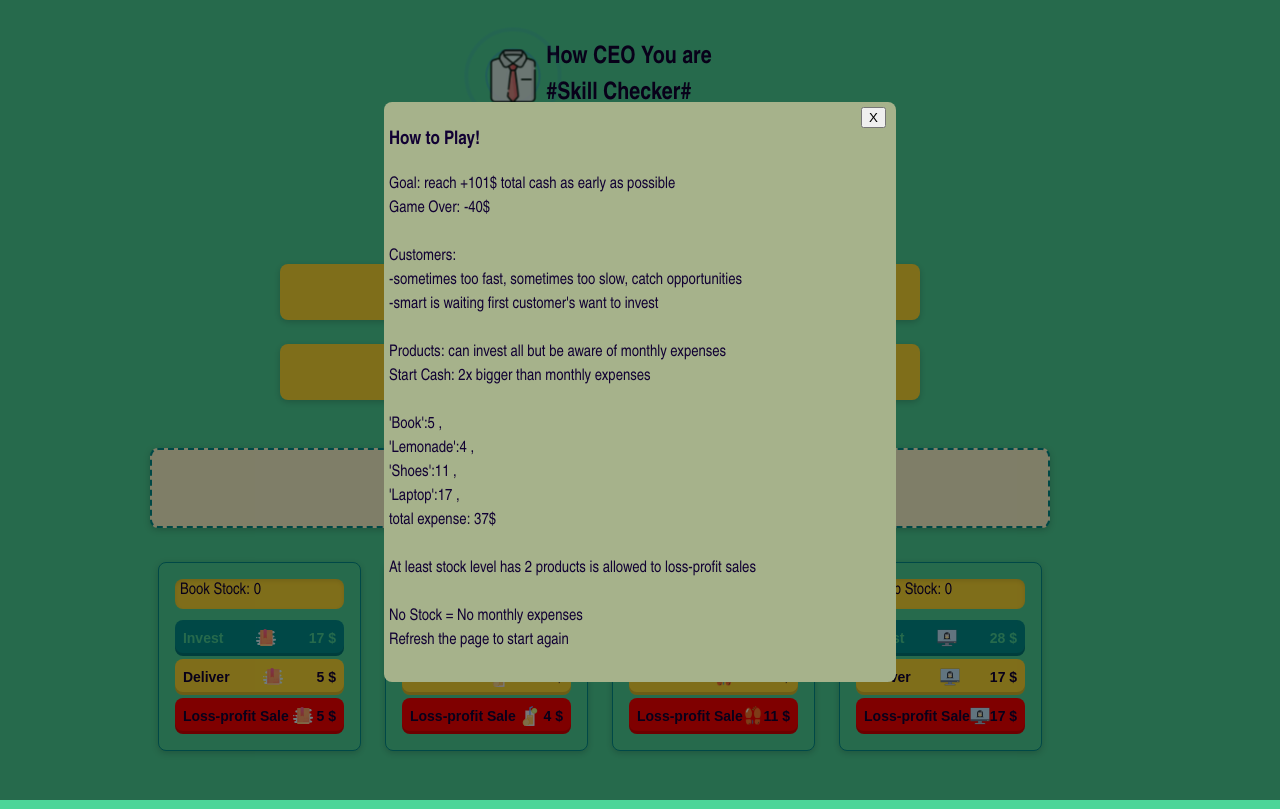
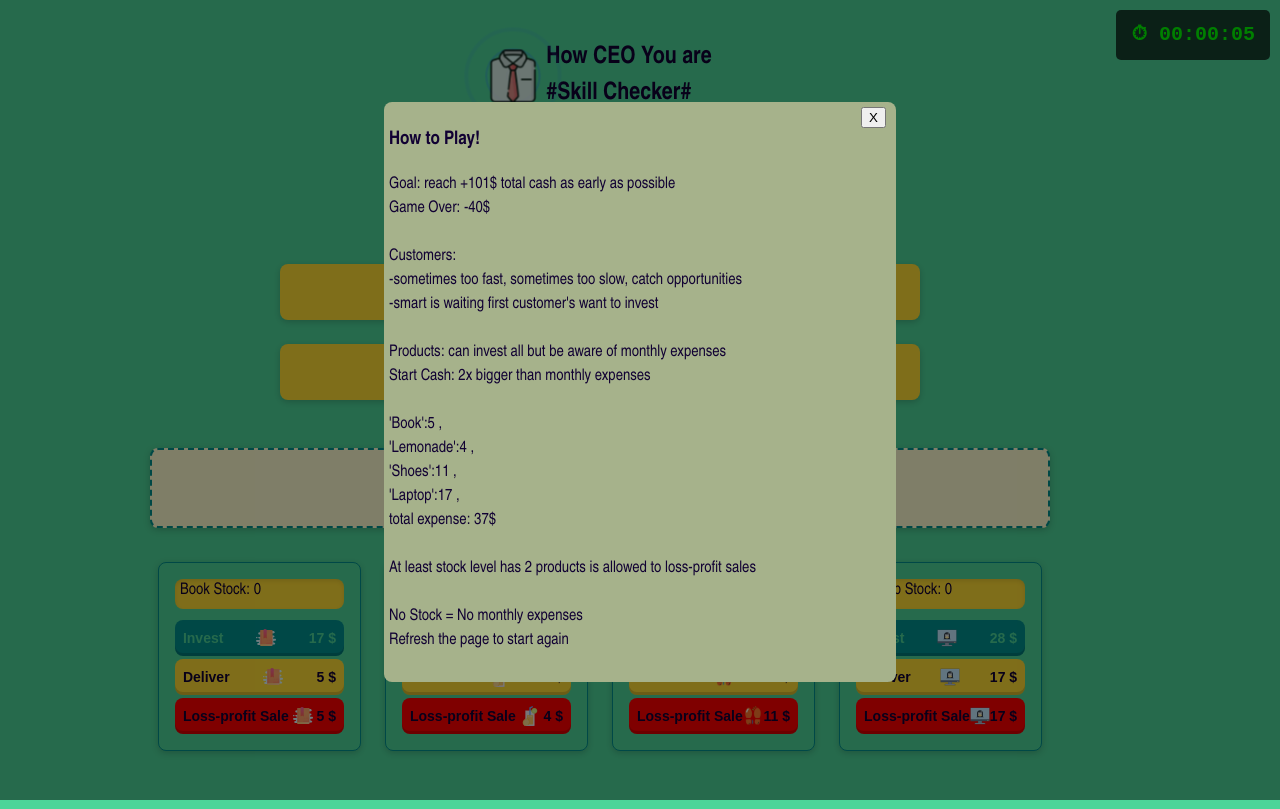
Before and after one commit to Sadullah-TANRIKULU/SB-simulation, a website built with Parcel: page index.html in a window 1280 px wide. Built offline with nearby package versions, Linux system fonts and the light colour scheme.

Commit message:
add timer feature

```diff
--- a/index.html
+++ b/index.html
@@ -13,6 +13,23 @@
   </head>
   <body>
     <main>
+      <div
+        id="timer"
+        style="
+          position: fixed;
+          top: 10px;
+          right: 10px;
+          font-size: 20px;
+          font-weight: bold;
+          background-color: rgba(0, 0, 0, 0.7);
+          color: #00ff00;
+          padding: 10px 15px;
+          border-radius: 5px;
+          font-family: monospace;
+        "
+      >
+        ⏱ 00:00:00
+      </div>
       <h1
         id="h1"
         title="
--- a/script.js
+++ b/script.js
@@ -1,8 +1,25 @@
-import bookImg from 'url:./assets/book.png';
-import lemonadeImg from 'url:./assets/lemonade.png';
-import shoesImg from 'url:./assets/shoes.png';
-import laptopImg from 'url:./assets/linux-laptop.png';
+import bookImg from "url:./assets/book.png";
+import lemonadeImg from "url:./assets/lemonade.png";
+import shoesImg from "url:./assets/shoes.png";
+import laptopImg from "url:./assets/linux-laptop.png";
 
+// Add at the top with other variables
+let gameStartTime = Date.now();
+let timerInterval;
+
+// Add this function to format and display time
+function updateTimer() {
+  const elapsed = Date.now() - gameStartTime;
+
+  const hours = Math.floor(elapsed / (1000 * 60 * 60));
+  const minutes = Math.floor((elapsed % (1000 * 60 * 60)) / (1000 * 60));
+  const seconds = Math.floor((elapsed % (1000 * 60)) / 1000);
+
+  const timerDisplay = document.getElementById("timer");
+  timerDisplay.innerText = `⏱ ${hours.toString().padStart(2, "0")}:${minutes
+    .toString()
+    .padStart(2, "0")}:${seconds.toString().padStart(2, "0")}`;
+}
 
 let totalCash = 74;
 const investAmount = 5;
@@ -150,6 +167,11 @@ function updateDisplay() {
   laptopStock.innerText = `${products[3].name} Stock: ${products[3].stock}`;
   checkAllButtons();
 }
+//////////////////////////////////////////////////////////////////////////////////
+// Start the timer (add this after updateDisplay())
+timerInterval = setInterval(updateTimer, 1000);
+updateTimer(); // Initial display
+
 //////////////////////////////////////////////////////////////////////////////
 function calcMonthlyExpenses() {
   let totalExpense = 0;
@@ -178,6 +200,7 @@ function disableAllButtons() {
   ].forEach((btn) => {
     if (btn) btn.disabled = true;
   });
+  clearInterval(timerInterval); // Stop timer when game ends
 }
 //////////////////////////////////////////////////////////////////////////////////
 function invest(productIdx) {
@@ -284,9 +307,9 @@ function randomCustomer() {
   products.forEach((p) => (p.canDecrement = true));
 
   if (randomCustomer && randomProduct) {
-    deliverEl.innerHTML = `<br>${randomCustomer.name} wants  ${clientwant.name} <img src="${String(clientwant.image)}" width="35" ><br>`;
-
-
+    deliverEl.innerHTML = `<br>${randomCustomer.name} wants  ${
+      clientwant.name
+    } <img src="${String(clientwant.image)}" width="35" ><br>`;
 
     switch (currentBg) {
       case true:
```
Also changed, not shown: README.md.
